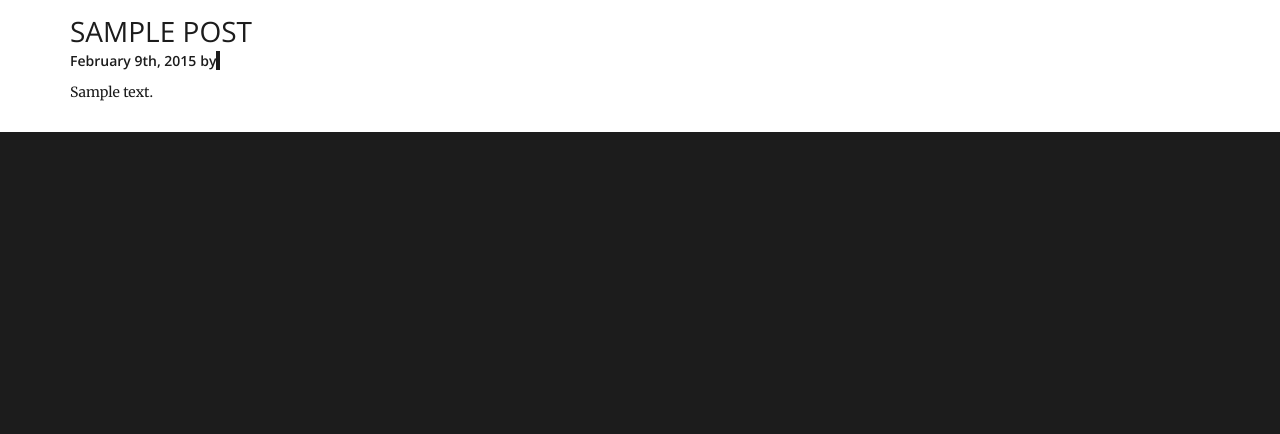
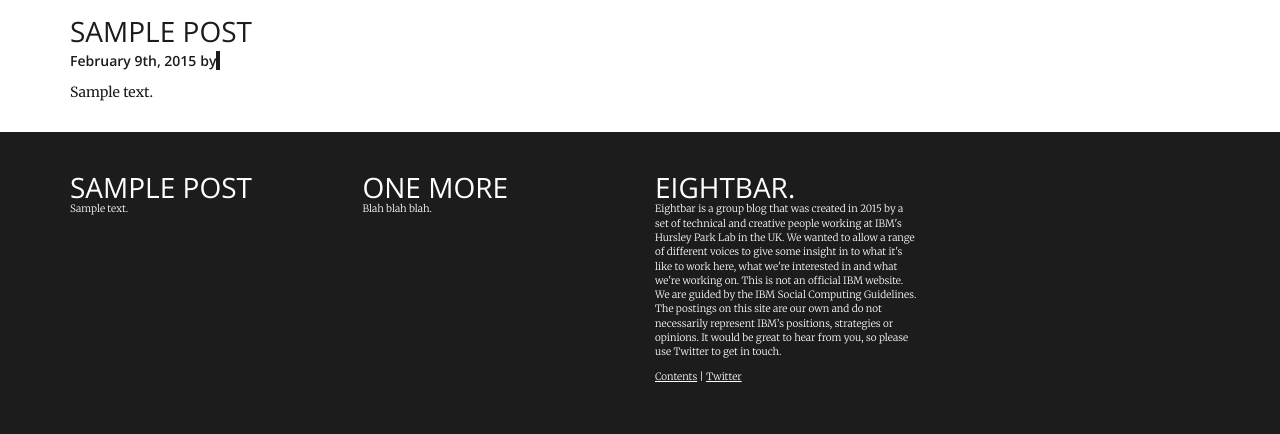
Before and after one commit to shawdm/eightbar_co_uk, a WordPress theme: template grassroots/index.php in a window 1280 px wide. Shown: the part 404-838 px from the top of the page. Before the commit the page ends 536 px from the top, so only its background shows below. Run offline with PHP 8.4 and a stand-in for WordPress, Linux system fonts and the light colour scheme; the site name, menu and one post (Sample post) are stand-ins, and other content is empty.

Commit message:
idea for menu/about

```diff
--- a/grassroots/footer.php
+++ b/grassroots/footer.php
@@ -6,15 +6,32 @@
             <div class="posts">
                 <div class="row">
                     <?php
-                    rewind_posts();
+                    // get newest 4 posts
+                    query_posts('posts_per_page=4');
                     $postPos = 0;
-                    while ( have_posts() && $postPos < 4 ) : the_post(); ?>
+                    while ( have_posts() && $postPos < 3 ) : the_post(); ?>
                         <div class="col-md-3 recent-post">
                             <h2><a href="<?php the_permalink(); ?>" rel="bookmark" title="Permanent Link to <?php the_title_attribute(); ?>"><?php the_title(); ?></a></h2><?php the_excerpt(); ?>
                         </div>
                     <?php endwhile; ?>
+                      <div class="col-md-3 recent-post">
+                          <h2><a>One More</a></h2><p>Blah blah blah.</p>
+                    </div>
+                      <div class="col-md-3 recent-post">
+                          <h2><a>EIGHTBAR.</a></h2>
+                          <p>
+                          Eightbar is a group blog that was created in 2015 by a set of technical and creative people working at IBM's Hursley Park Lab in the UK.  We wanted to allow a range of different voices to give some insight in to what it's like to work here, what we're interested in and what we're working on.
+
+This is not an official IBM website.  We are guided by the IBM Social Computing Guidelines.  The postings on this site are our own and do not necessarily represent IBM’s positions, strategies or opinions.
+
+It would be great to hear from you, so please use Twitter to get in touch.
 
 
+                          </p>
+                          <p>
+                          <a>Contents</a> | <a>Twitter</a>
+                          </p>
+                    </div>
                 </div>
             </div>
         </div>
```
Also changed, not shown: grassroots/index.php (line endings or trailing spaces).
